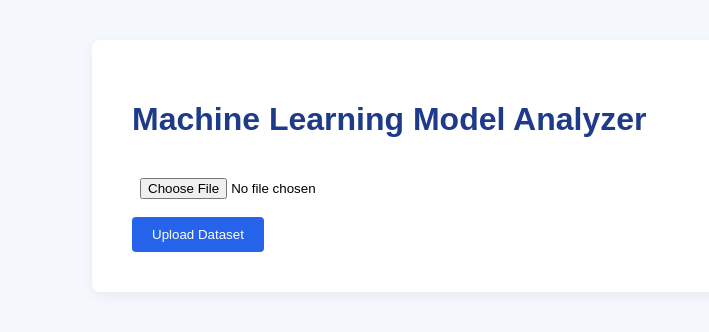
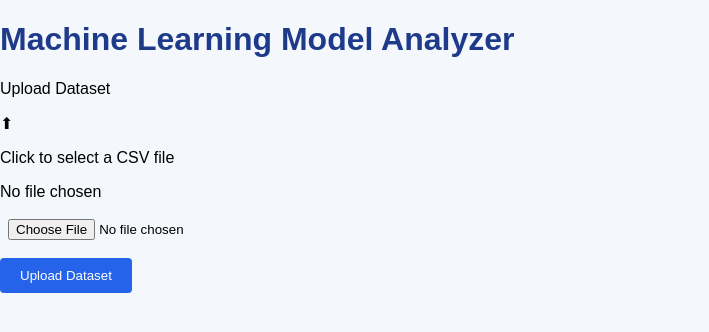
Before and after one commit to nmsmnhs/model-comparator, a Flask app: page / in a window 1320 px wide; the page is wider, and only the part inside the window is pictured. Shown: the top 332 px of that part, without its empty margins (0-709 px from the left). Run offline with Flask 3, Linux system fonts and the light colour scheme.

Commit message:
update script to upload csv and dropdown

```diff
--- a/static/script.js
+++ b/static/script.js
@@ -1,10 +1,8 @@
-console.log("script loaded");
-
 document.addEventListener("DOMContentLoaded", () => {
 
     const form = document.getElementById("csvForm");
     console.log("Form:", form);
-
+    if (form) {
         form.addEventListener("submit", async (e) => {
             e.preventDefault();
             console.log("Submit clicked");
@@ -25,6 +23,43 @@ document.addEventListener("DOMContentLoaded", () => {
             }
             });
 
+            if (analyzeBtn) {
+                analyzeBtn.addEventListener("click", async () => {
+                    const target = targetSelect.value;
+                    if (!target) { setStatus(analyzeStatus, "Please select a target variable.", "error"); return; }
+
+                    showSpinner(analyzeBtn, " Analyzing…");
+                    setStatus(analyzeStatus, "Training models — this may take a moment…", "info");
+
+                    try {
+                        const res = await fetch("/analyze", {
+                            method: "POST",
+                            headers: { "Content-Type": "application/json" },
+                            body: JSON.stringify({ target, session_id: sessionId })
+                        });
                         const data = await res.json();
-        console.log("Upload response:", data);
+
+                        if (!res.ok || data.error) {
+                            setStatus(analyzeStatus, data.error || "Analysis failed.", "error");
+                            resetBtn(analyzeBtn);
+                            return;
+                        }
+                        sessionStorage.setItem("mlResults", JSON.stringify(data));
+                        window.location.href = "/results";
+                    } catch (err) {
+                        setStatus(analyzeStatus, `Network error: ${err.message}`, "error");
+                        resetBtn(analyzeBtn);
+                    }
                 });
+            }
+        }
+        const resultsRoot = document.getElementById("resultsRoot");
+        if (resultsRoot) {
+            const raw = sessionStorage.getItem("mlResults");
+            if (!raw) {
+                resultsRoot.innerHTML = `<p class="status status--error">No results found. <a href="/">Run an analysis first →</a></p>`;
+                return;
+            }
+            renderResults(JSON.parse(raw));
+        }
+});
--- a/templates/index.html
+++ b/templates/index.html
@@ -1,23 +1,35 @@
 <!DOCTYPE html>
 <html>
 <head>
+    <meta charset="UTF-8">
+    <meta name="viewport" content="width=device-width, initial-scale=1.0">
     <title>ML Model Analyzer</title>
     <link rel="stylesheet" href="/static/styles.css">
 </head>
 <body>
 
-<div class="container">
+<div class="page-wrap">
     <h1>Machine Learning Model Analyzer</h1>
 
-    <form id="csvForm" enctype="multipart/form-data">
-        <input type="file" name="csvFileInput" accept=".csv" required>
-        <button type="submit">Upload Dataset</button>
-    </form>
+    <div class="card">
+        <p class="card-title">Upload Dataset</p>
+        <form id="csvForm" enctype="multipart/form-data">
+            <div class="upload-zone">
+                <span class="upload-icon">⬆</span>
+                <p>Click to select a CSV file</p>
+                <span id="fileLabel">No file chosen</span>
+                <input type="file" name="csvFileInput" accept=".csv" required>
+            </div>
+            <button type="submit" class="btn btn-primary">Upload Dataset</button>
+        </form>
+        <div id="uploadStatus" class="status hidden"></div>
+    </div>
 
-    <div id="dropdownSection" class="hidden">
-        <h3>Select Target Variable</h3>
+    <div id="dropdownSection" class="card hidden">
+        <p class="card-title">Select Target Variable</p>
         <select id="targetSelect"></select>
-        <button id="analyzeBtn">Run Analysis</button>
+        <button id="analyzeBtn" class="btn btn-primary">Run Analysis</button>
+        <div id="analyzeStatus" class="status hidden"></div>
     </div>
 </div>
 
```
Lines whose indentation alone changed are shown as unchanged.
